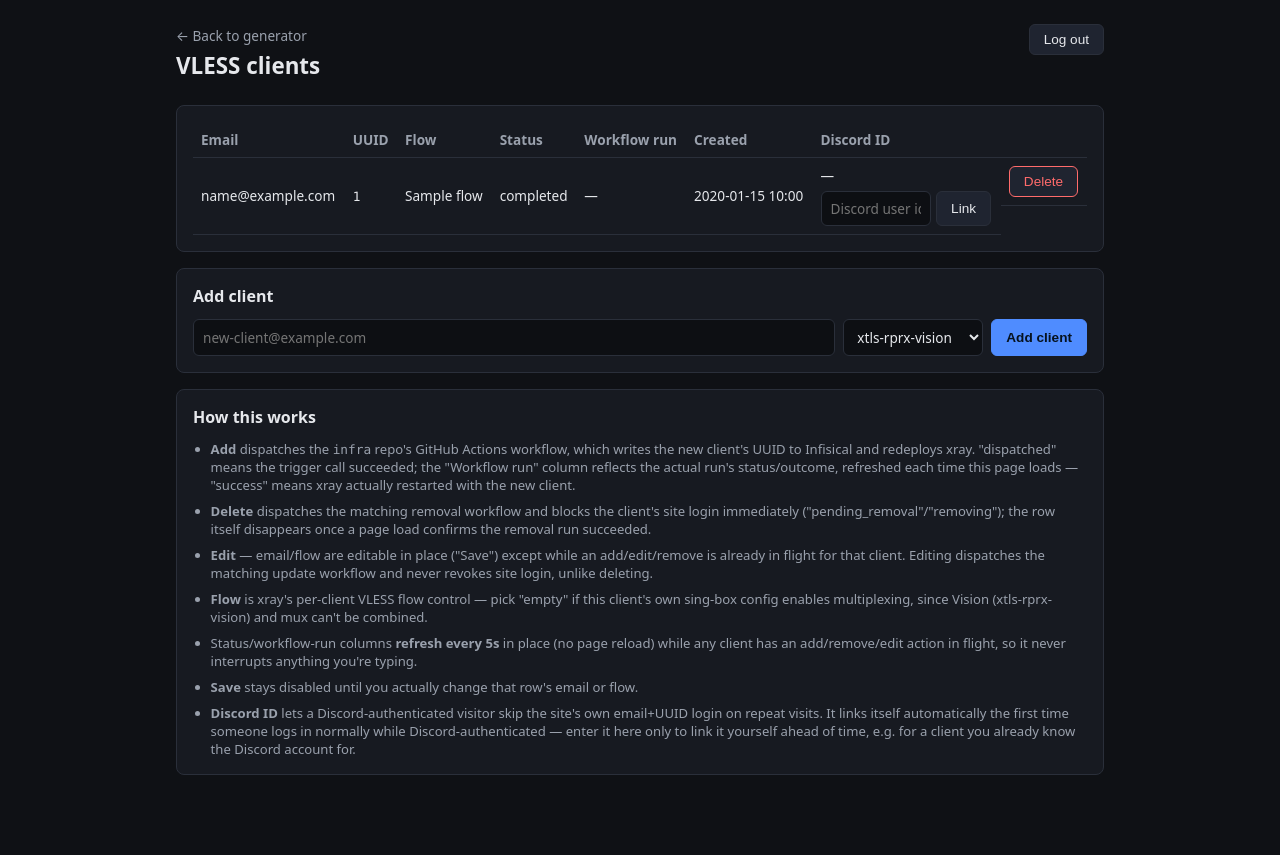
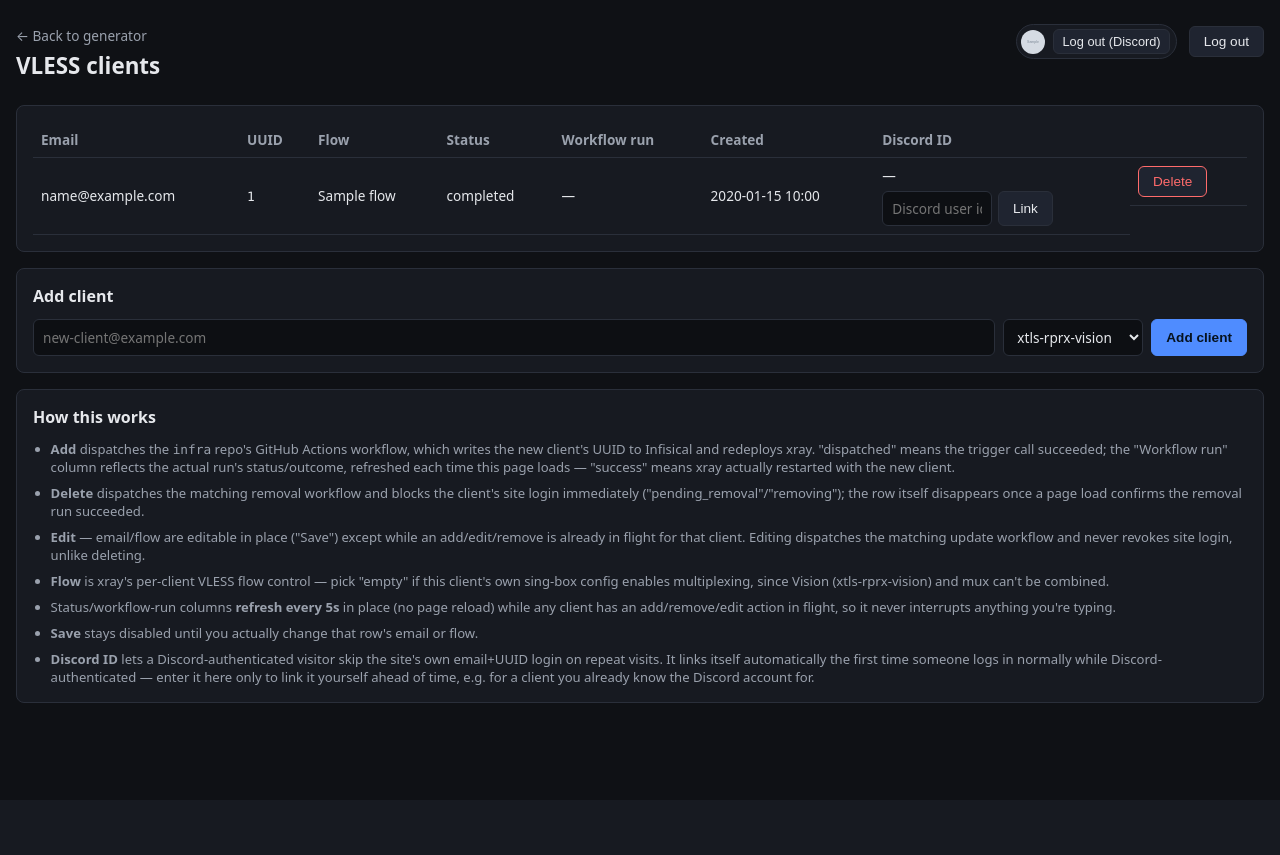
Before and after one commit to soksanichenko/vless-config-generator, a FastAPI app: template sources/templates/admin/dashboard.html in a window 1280 px wide. After the commit the page ends 703 px from the top, so only its background shows below. Run offline with FastAPI, Linux system fonts and the light colour scheme; the template is opened without the code that fills it: most values are stand-ins (such as "Sample title", 1, 10 or a date in 2020); grey boxes marked "Sample" are stand-in pictures; parts of the project's set-up code (start-up, migrations or seed data) failed here and were passed over.

Commit message:
feat(admin): widen the dashboard card, show the Discord menu too
Two fixes:
1. .page's max-width 960px -> 1400px so the client table (now with a
   Discord ID column too) fits without the horizontal scroll added
   earlier — that scroll container stays as a fallback for narrower
   viewports.
2. @admin_login_or_discord now also captures and forwards
   X-Discord-Avatar-Url, so the dashboard shows the same avatar +
   Discord-logout pair the SPA does, alongside the existing operator
   /admin/logout button. Only appears when reached via the Discord
   admin-level path, not the operator admin_session path — nginx never
   touches the portal for that request, so there's genuinely no
   Discord identity to show (not an oversight, an accurate reflection
   of what's known).

Verified against a real Postgres (menu present only when
X-Discord-Avatar-Url is forwarded; operator logout button always
present either way) and a real nginx:1.26 image (avatar forwarded on
the Discord admin path, absent on the operator-credential path).

Co-Authored-By: Claude Sonnet 5 <noreply@anthropic.com>

```diff
--- a/ansible/roles/vless-config-generator/templates/location.conf.j2
+++ b/ansible/roles/vless-config-generator/templates/location.conf.j2
@@ -112,6 +112,7 @@ location /admin/ {
 # but no Discord grant should still get in exactly as before.
 location @admin_login_or_discord {
     auth_request /internal/zw-admin-auth;
+    auth_request_set $discord_avatar_url $upstream_http_x_discord_avatar_url;
     error_page 401 403 = @admin_login;
     # No URI part on proxy_pass here — nginx forbids one on a named
     # location's proxy_pass ("proxy_pass cannot have URI part ... inside
@@ -122,6 +123,7 @@ location @admin_login_or_discord {
     proxy_set_header X-Real-IP $client_real_ip;
     proxy_set_header X-Forwarded-For $proxy_add_x_forwarded_for;
     proxy_set_header X-Forwarded-Proto $scheme;
+    proxy_set_header X-Discord-Avatar-Url $discord_avatar_url;
 }
 
 location = /internal/zw-admin-auth {
--- a/sources/src/vless_admin/app.py
+++ b/sources/src/vless_admin/app.py
@@ -466,6 +466,7 @@ async def admin_dashboard(request: Request) -> HTMLResponse:
             "clients": clients,
             "github_repo": config.github_repo,
             "discord_ids_by_email": await _discord_ids_by_email(),
+            "avatar_url": request.headers.get("X-Discord-Avatar-Url"),
         },
     )
 
--- a/sources/templates/admin/dashboard.html
+++ b/sources/templates/admin/dashboard.html
@@ -27,7 +27,7 @@
       color: var(--text);
     }
     .page {
-      max-width: 960px;
+      max-width: 1400px;
       margin: 0 auto;
       padding: 24px 16px 64px;
     }
@@ -98,6 +98,17 @@
     form.add-client input[type="email"] { flex: 1; min-width: 200px; }
     form.link-discord { display: flex; gap: 0.35rem; margin-top: 0.35rem; }
     form.link-discord input[type="text"] { width: 110px; }
+    .header-actions { display: flex; align-items: center; gap: 0.75rem; }
+    .user-menu {
+      display: flex; align-items: center; gap: 0.5rem;
+      background: var(--panel); border: 1px solid var(--border); border-radius: 999px;
+      padding: 4px 6px 4px 4px;
+    }
+    .user-menu img {
+      width: 24px; height: 24px; border-radius: 50%; display: block; flex-shrink: 0;
+    }
+    .user-menu form { margin: 0; }
+    .user-menu button { padding: 4px 8px; font-size: 0.8rem; }
     td.actions { display: flex; gap: 0.5rem; flex-wrap: wrap; }
     .help-list { margin: 0; padding-left: 1.1rem; color: var(--text-dim); font-size: 0.82rem; }
     .help-list li { margin-bottom: 8px; }
@@ -112,9 +123,19 @@
       <a href="/">&larr; Back to generator</a>
       <h1>VLESS clients</h1>
     </div>
-    <form method="post" action="/admin/logout">
-      <button type="submit">Log out</button>
-    </form>
+    <div class="header-actions">
+      {% if avatar_url %}
+      <div class="user-menu">
+        <img src="{{ avatar_url }}" alt="">
+        <form method="post" action="/logout">
+          <button type="submit">Log out (Discord)</button>
+        </form>
+      </div>
+      {% endif %}
+      <form method="post" action="/admin/logout">
+        <button type="submit">Log out</button>
+      </form>
+    </div>
   </div>
 
   <div class="card">
```
Also changed, not shown: ansible/roles/vless-config-generator/README.md.
